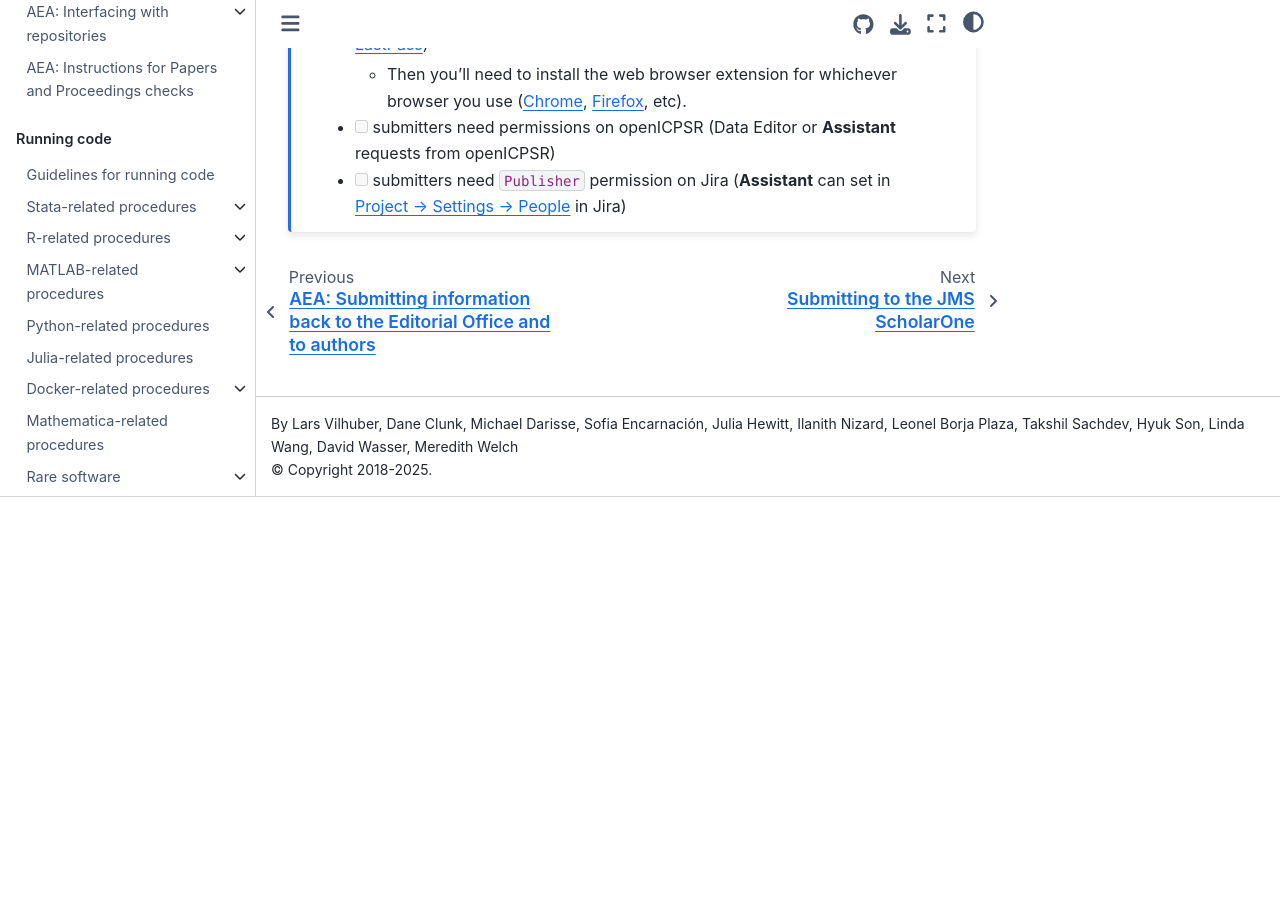
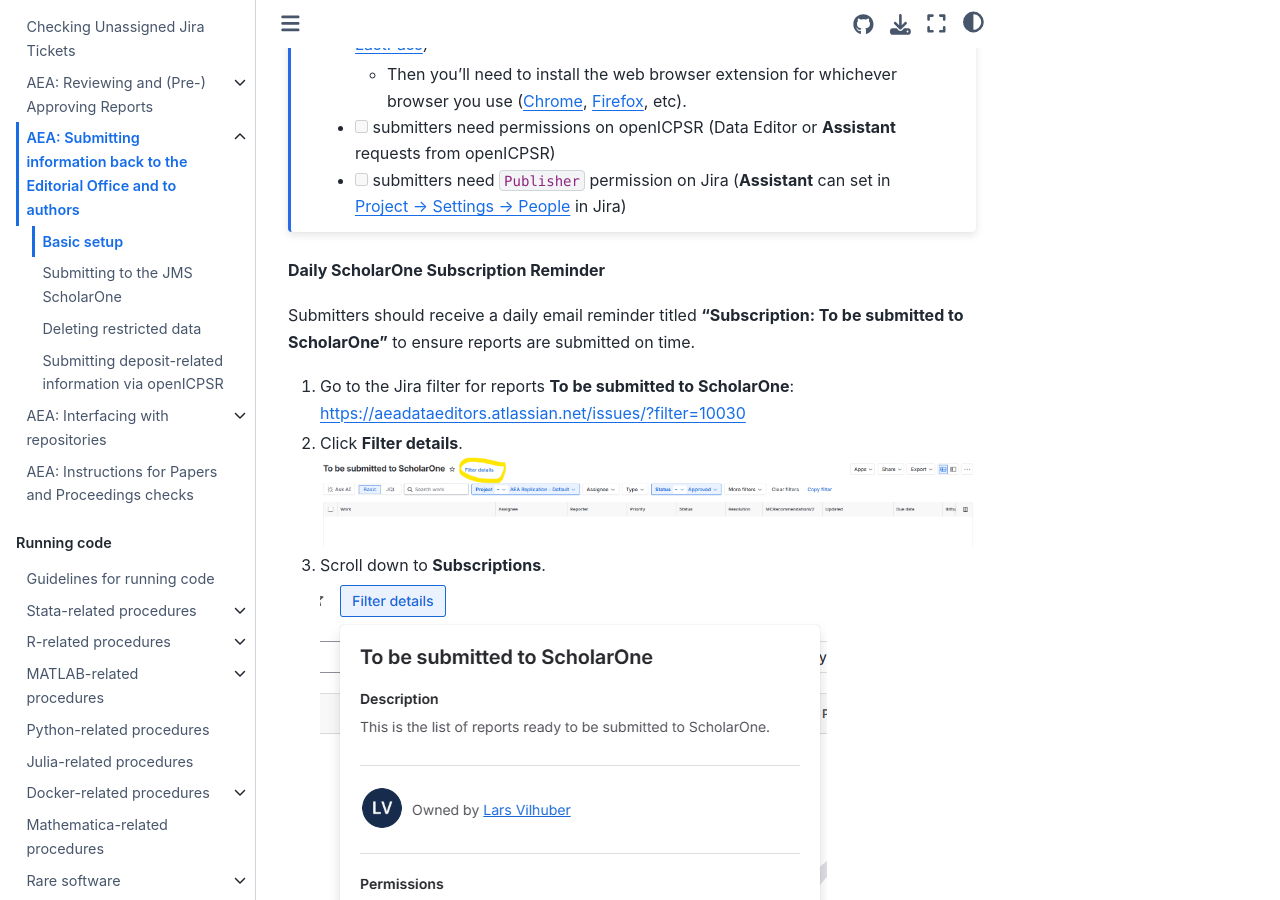
Before and after one commit to labordynamicsinstitute/ldilab-manual, a Jupyter Book: the page built from 31-jira-openicpsr-setup.md, in a window 1280 px wide and 900 px high, scrolled down 452 px. Built offline with Jupyter Book 1.0.4 settings and Sphinx 7.4.7 and the Sphinx Book theme 1.1.4, drawn with Linux system fonts in a browser that asks for light colours; before the commit the page ends 949 px from its top, so only the background shows below that; some of the changed text lies outside the part shown.

Commit message:
Added subsription instructions for uploaders

````diff
--- a/31-jira-openicpsr-setup.md
+++ b/31-jira-openicpsr-setup.md
@@ -12,3 +12,24 @@
 - [ ] submitters need `Publisher` permission on Jira (**Assistant** can  set in [Project -> Settings -> People](https://aeadataeditors.atlassian.net/plugins/servlet/project-config/AEAREP/people)   in Jira)
 
 ```
+
+**Daily ScholarOne Subscription Reminder**
+
+Submitters should receive a daily email reminder titled **"Subscription: To be submitted to ScholarOne"** to ensure reports are submitted on time.
+
+1. Go to the Jira filter for reports **To be submitted to ScholarOne**:
+   [https://aeadataeditors.atlassian.net/issues/?filter=10030](https://aeadataeditors.atlassian.net/issues/?filter=10030)
+
+3. Click **Filter details**.
+   ![Filter details screenshot](images/filter-details-uploader-setup.png)
+
+4. Scroll down to **Subscriptions**.
+   ![Subscriptions screenshot](images/subscription-email-uploader-setup.png)
+
+5. Click **Add subscription**.
+
+6. Set up a **Personal subscription**:
+   - Choose your own email address.
+   - Set it to run **every day**.
+
+7. Save the subscription. You should now receive daily reminders for reports that need to be submitted to ScholarOne.
````
Also changed, not shown: images/filter-details-uploader-setup.png (added), images/subscription-email-uploader-setup.png (added).
